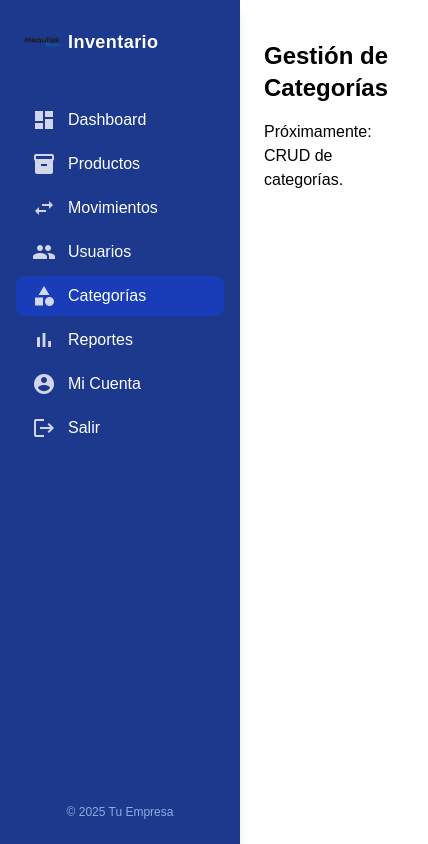
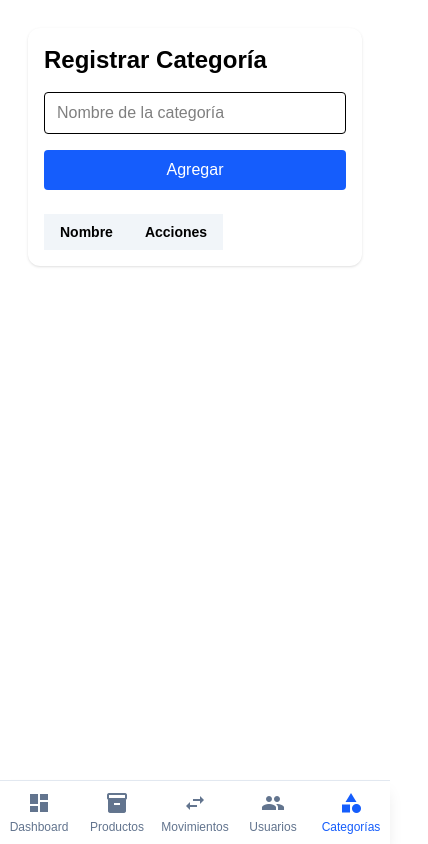
Before and after one commit to SebastianYauri/Streamax, a Next.js app: page /categorias in a window 390 px wide. Shown: the whole page, 428 px wide, since content can reach past the window. Built offline with nearby package versions, Linux system fonts and the light colour scheme.

Commit message:
feat: Add CRUD functionality for categories and enhance navigation with mobile support

```diff
--- a/src/app/categorias/page.jsx
+++ b/src/app/categorias/page.jsx
@@ -1,9 +1,9 @@
+import CategoriasCRUD from "../../components/CategoriasCRUD";
+
 export default function CategoriasPage() {
   return (
     <div className="p-6">
-      <h2 className="text-2xl font-bold mb-4">Gestión de Categorías</h2>
-      {/* Aquí puedes agregar el CRUD de categorías o su componente */}
-      <p>Próximamente: CRUD de categorías.</p>
+      <CategoriasCRUD />
     </div>
   );
 }
--- a/src/app/layout.js
+++ b/src/app/layout.js
@@ -2,6 +2,7 @@
 import { Geist, Geist_Mono } from "next/font/google";
 import "./globals.css";
 import Navbar from "../components/Navbar";
+import MobileNavbar from "../components/MobileNavbar";
 
 const geistSans = Geist({
   variable: "--font-geist-sans",
@@ -26,11 +27,16 @@ export default function RootLayout({ children }) {
         <link href="https://fonts.googleapis.com/icon?family=Material+Icons" rel="stylesheet" />
       </head>
       <body className={`${geistSans.variable} ${geistMono.variable} antialiased bg-white`}>
-        <div className="flex min-h-screen bg-white">
-          <Navbar />
-          <main className="flex-1 ml-56 p-4 bg-white">{/* ml-56 para dejar espacio al navbar */}
-            {children}
+        <div className="min-h-screen bg-white">
+          {/* Sidebar solo en desktop */}
+          <div className="hidden md:fixed md:inset-y-0 md:left-0 md:block md:w-64 md:z-20">
+            <Navbar />
+          </div>
+          <main className="flex-1 p-1 md:p-4 bg-white transition-all duration-300 md:pl-64">
+            <div className="w-full max-w-5xl mx-auto">{children}</div>
           </main>
+          {/* Navbar móvil solo en mobile */}
+          <MobileNavbar />
         </div>
       </body>
     </html>
--- /dev/null
+++ b/src/components/CategoriasCRUD.jsx
@@ -0,0 +1,90 @@
+"use client";
+import React, { useState } from "react";
+
+const initialCategorias = [];
+
+export default function CategoriasCRUD() {
+  const [categorias, setCategorias] = useState(initialCategorias);
+  const [form, setForm] = useState({ nombre: "" });
+  const [editIndex, setEditIndex] = useState(null);
+
+  const handleChange = (e) => {
+    setForm({ ...form, [e.target.name]: e.target.value });
+  };
+
+  const handleAdd = (e) => {
+    e.preventDefault();
+    if (editIndex !== null) {
+      const updated = [...categorias];
+      updated[editIndex] = form;
+      setCategorias(updated);
+      setEditIndex(null);
+    } else {
+      setCategorias([...categorias, form]);
+    }
+    setForm({ nombre: "" });
+  };
+
+  const handleEdit = (idx) => {
+    setForm(categorias[idx]);
+    setEditIndex(idx);
+  };
+
+  const handleDelete = (idx) => {
+    setCategorias(categorias.filter((_, i) => i !== idx));
+    if (editIndex === idx) {
+      setForm({ nombre: "" });
+      setEditIndex(null);
+    }
+  };
+
+  return (
+    <div className="bg-white rounded-xl shadow p-4 md:p-6 mb-8 overflow-x-auto">
+      <h2 className="text-2xl font-bold mb-4">Registrar Categoría</h2>
+      <form className="flex flex-col md:flex-row gap-4 mb-6" onSubmit={handleAdd}>
+        <input
+          name="nombre"
+          value={form.nombre}
+          onChange={handleChange}
+          placeholder="Nombre de la categoría"
+          className="border rounded px-3 py-2 flex-1"
+          required
+        />
+        <button type="submit" className="bg-blue-600 text-white rounded px-4 py-2">
+          {editIndex !== null ? "Actualizar" : "Agregar"}
+        </button>
+      </form>
+      <table className="min-w-full text-sm overflow-x-auto block md:table">
+        <thead>
+          <tr className="bg-slate-100">
+            <th className="px-4 py-2 text-left">Nombre</th>
+            <th className="px-4 py-2 text-left">Acciones</th>
+          </tr>
+        </thead>
+        <tbody>
+          {categorias.map((cat, idx) => (
+            <tr key={idx} className="border-b">
+              <td className="px-4 py-2">{cat.nombre}</td>
+              <td className="px-4 py-2 flex gap-2">
+                <button
+                  className="bg-yellow-400 text-white px-2 py-1 rounded"
+                  onClick={() => handleEdit(idx)}
+                  type="button"
+                >
+                  Editar
+                </button>
+                <button
+                  className="bg-red-500 text-white px-2 py-1 rounded"
+                  onClick={() => handleDelete(idx)}
+                  type="button"
+                >
+                  Eliminar
+                </button>
+              </td>
+            </tr>
+          ))}
+        </tbody>
+      </table>
+    </div>
+  );
+}
--- a/src/components/InventarioCRUD.jsx
+++ b/src/components/InventarioCRUD.jsx
@@ -49,7 +49,7 @@ export default function InventarioCRUD() {
   };
 
   return (
-    <div className="bg-white rounded-xl shadow p-6 mb-8">
+    <div className="bg-white rounded-xl shadow p-4 md:p-6 mb-8 overflow-x-auto">
       <h2 className="text-2xl font-bold mb-4">Registrar Producto</h2>
       <form className="grid grid-cols-1 md:grid-cols-4 gap-4 mb-6" onSubmit={handleAdd}>
         <input
@@ -88,7 +88,7 @@ export default function InventarioCRUD() {
           {editIndex !== null ? "Actualizar" : "Agregar"}
         </button>
       </form>
-      <table className="min-w-full text-sm">
+      <table className="min-w-full text-sm overflow-x-auto block md:table">
         <thead>
           <tr className="bg-slate-100">
             <th className="px-4 py-2 text-left">Serie</th>
--- /dev/null
+++ b/src/components/MobileNavbar.jsx
@@ -0,0 +1,32 @@
+"use client";
+import Link from "next/link";
+import { usePathname } from "next/navigation";
+
+const navItems = [
+  { label: "Dashboard", href: "/admin", icon: "dashboard" },
+  { label: "Productos", href: "/elementos/productos", icon: "inventory_2" },
+  { label: "Movimientos", href: "/movimientos", icon: "swap_horiz" },
+  { label: "Usuarios", href: "/usuarios", icon: "people" },
+  { label: "Categorías", href: "/categorias", icon: "category" },
+];
+
+export default function MobileNavbar() {
+  const pathname = usePathname();
+  return (
+    <nav
+      className="fixed bottom-0 left-0 w-full z-50 bg-white border-t border-slate-200 flex justify-around items-center h-16 md:hidden shadow-lg"
+    >
+      {navItems.map((item) => (
+        <Link
+          key={item.href}
+          href={item.href}
+          className={`flex flex-col items-center justify-center flex-1 h-full text-xs font-medium transition-colors duration-150 ${pathname.startsWith(item.href) ? "text-blue-600" : "text-slate-500"}`}
+          style={{ minWidth: 0, width: "20%", maxWidth: "20vw" }}
+        >
+          <span className="material-icons text-2xl mb-1">{item.icon}</span>
+          {item.label}
+        </Link>
+      ))}
+    </nav>
+  );
+}
--- a/src/components/Navbar.jsx
+++ b/src/components/Navbar.jsx
@@ -1,6 +1,7 @@
 "use client";
 import Link from "next/link";
 import { usePathname } from "next/navigation";
+import { useState } from "react";
 
 const navItems = [
   { label: "Dashboard", href: "/admin", icon: "dashboard" },
@@ -14,9 +15,31 @@ const navItems = [
 ];
 
 export default function Navbar() {
-  const pathname = typeof window !== "undefined" ? window.location.pathname : "";
+  // usePathname solo en client component
+  let pathname = "";
+  try {
+    // Si estamos en el cliente, usamos usePathname
+    // Si no, dejamos pathname vacío para evitar hydration mismatch
+    // eslint-disable-next-line react-hooks/rules-of-hooks
+    pathname = require("next/navigation").usePathname?.() || "";
+  } catch {}
+  const [open, setOpen] = useState(false);
   return (
-    <nav className="h-full w-60 bg-blue-900 text-white flex flex-col py-6 px-4 gap-2 fixed left-0 top-0 min-h-screen shadow-lg z-20">
+    <>
+      {/* Botón hamburguesa solo visible en móvil */}
+      <button
+        className="md:hidden fixed top-4 left-4 z-30 bg-blue-900 text-white p-2 rounded-full shadow-lg focus:outline-none"
+        onClick={() => setOpen(!open)}
+        aria-label="Abrir menú"
+      >
+        <span className="material-icons">menu</span>
+      </button>
+      {/* Sidebar */}
+      <nav
+        className={`bg-blue-900 text-white flex flex-col py-6 px-4 gap-2 fixed left-0 top-0 min-h-screen shadow-lg z-20 w-60 transition-transform duration-300
+        ${open ? "translate-x-0" : "-translate-x-full"} md:translate-x-0 md:static md:w-60`}
+        style={{ maxWidth: "100vw" }}
+      >
         <div className="flex items-center gap-2 mb-8 px-2">
           <img src="/logo.svg" alt="Logo" className="h-9 w-9" />
           <span className="font-bold text-lg tracking-wide">Inventario</span>
@@ -27,6 +50,7 @@ export default function Navbar() {
               <Link
                 href={item.href}
                 className={`flex items-center gap-3 px-4 py-2 rounded-lg transition-colors duration-150 text-base font-medium hover:bg-blue-800 focus:bg-blue-800 focus:outline-none ${pathname.startsWith(item.href) ? "bg-blue-800" : ""}`}
+                onClick={() => setOpen(false)}
               >
                 <span className="material-icons text-lg opacity-80">{item.icon}</span>
                 {item.label}
@@ -38,5 +62,13 @@ export default function Navbar() {
           © 2025 Tu Empresa
         </div>
       </nav>
+      {/* Fondo oscuro al abrir menú en móvil */}
+      {open && (
+        <div
+          className="fixed inset-0 bg-black bg-opacity-40 z-10 md:hidden"
+          onClick={() => setOpen(false)}
+        />
+      )}
+    </>
   );
 }
```
Lines whose indentation alone changed are shown as unchanged.
